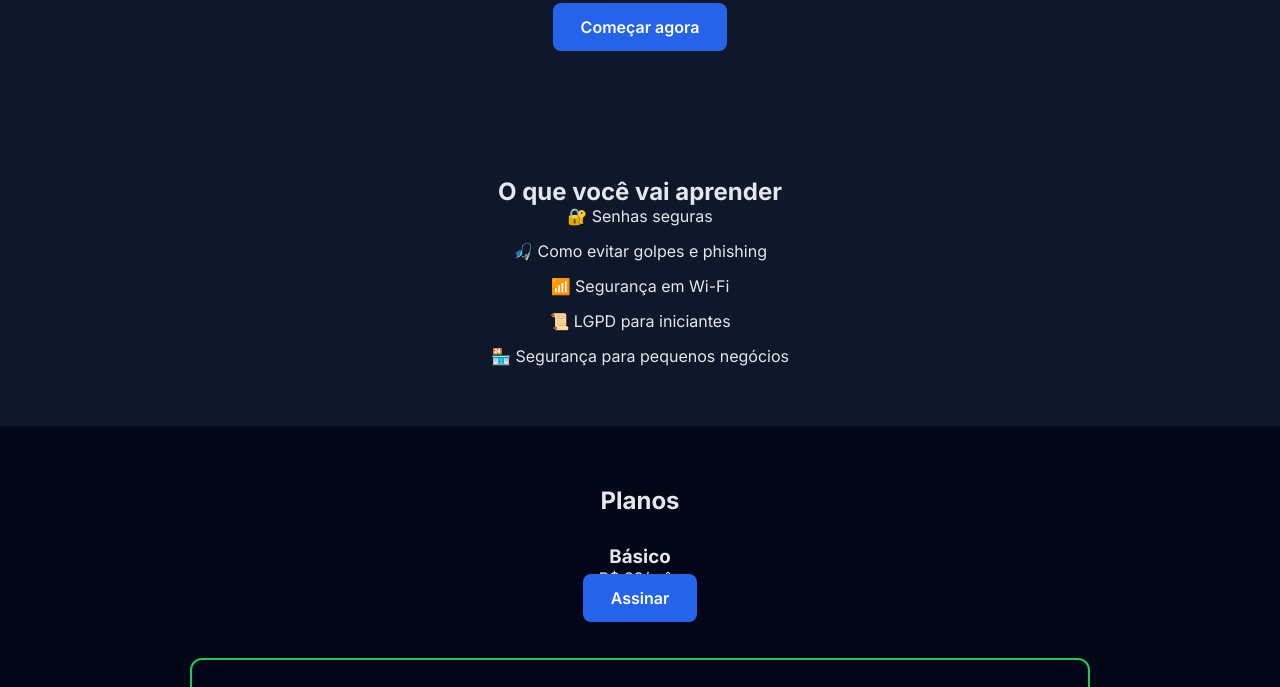
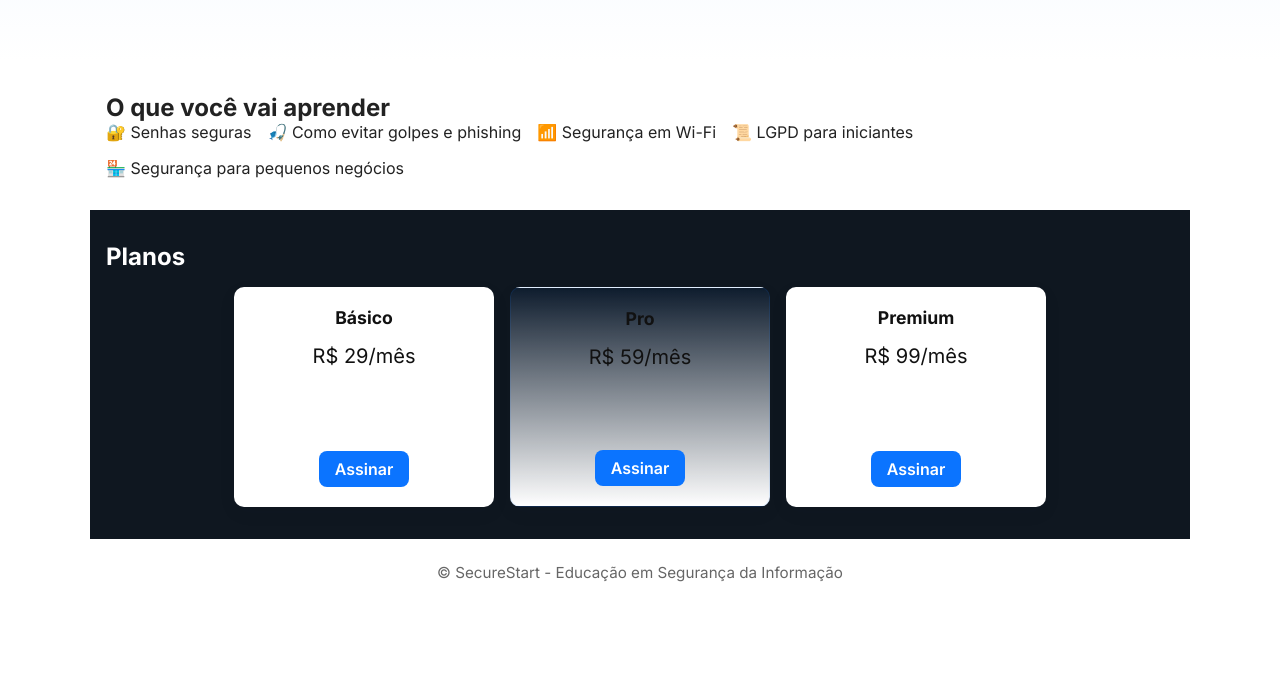
Before and after one commit to theuslock/securestart, a plain HTML site: page index.html in a window 1280 px wide. Shown: the part 186-873 px from the top of the page. After the commit the page ends 800 px from the top, so only its background shows below. Drawn offline with Linux system fonts and the light colour scheme.

Commit message:
Refactor CSS styles for improved layout and design

```diff
--- a/style.css
+++ b/style.css
@@ -1,75 +1,83 @@
-* {
-  margin: 0;
-  padding: 0;
-  box-sizing: border-box;
-  font-family: 'Inter', sans-serif;
+/* Reset / base rápido */
+* { box-sizing: border-box; margin: 0; padding: 0; }
+html, body { height: 100%; font-family: "Inter", system-ui, -apple-system, "Segoe UI", Roboto, "Helvetica Neue", Arial; color: #222; }
+
+/* Hero / header (exemplo) */
+.hero {
+  padding: 4rem 1rem;
+  text-align: center;
+  background: linear-gradient(180deg,#0b74ff10,#fff);
+}
+.hero h1 { font-size: 2rem; margin-bottom: 0.5rem; }
+.hero p { color: #444; margin-bottom: 1rem; }
+
+/* Sections */
+.section { padding: 2rem 1rem; max-width: 1100px; margin: 0 auto; }
+.section.dark { background: #0f1720; color: #fff; }
+
+/* Cards list (se aplicável) */
+.cards { list-style: none; display: flex; gap: 1rem; flex-wrap: wrap; }
+
+/* Pricing container */
+.pricing {
+  display: flex;
+  gap: 1rem;
+  justify-content: center;
+  align-items: stretch; /* garante que os cartões tenham alturas semelhantes */
+  flex-wrap: wrap;
+  margin-top: 1rem;
 }
 
-body {
-  background: #0F172A;
-  color: #E5E7EB;
+/* Cada cartão de preço */
+.price-card {
+  background: #fff;
+  color: #111;
+  border-radius: 10px;
+  padding: 1.25rem;
+  width: 260px;              /* ajuste conforme necessário */
+  box-shadow: 0 6px 18px rgba(16,24,40,0.06);
+  display: flex;
+  flex-direction: column;    /* empilha título, preço e botão */
+  align-items: center;
+  /* garante espaço mínimo para evitar sobreposição */
+  min-height: 220px;
+  position: relative;        /* só por segurança caso existam posicionamentos absolutos em outro lugar */
 }
 
-.hero {
-  text-align: center;
-  padding: 80px 20px;
+/* Destaque do cartão Pro */
+.price-card.highlight {
+  background: linear-gradient(180deg,#0b74ff10,#fff);
+  border: 1px solid rgba(11,116,255,0.12);
 }
 
-.hero h1 {
-  font-size: 2.5rem;
-  margin-bottom: 20px;
+/* Conteúdo interno */
+.price-card h3 { margin-bottom: 0.5rem; font-size: 1.1rem; }
+.price-card p {
+  font-size: 1.25rem;
+  margin: 0.5rem 0 1rem;
 }
 
-.hero p {
-  font-size: 1.2rem;
-  margin-bottom: 30px;
+/* Botão: importante - margin-top:auto empurra o botão para o fim do cartão */
+.btn {
+  display: inline-block;
+  padding: 0.5rem 1rem;
+  background: #0b74ff;
+  color: white;
+  text-decoration: none;
+  border-radius: 8px;
+  font-weight: 600;
+  transition: background .15s ease;
+  margin-top: auto; /* aqui que evita a sobreposição — botão vai sempre para baixo */
+  position: static; /* força comportamento normal caso outra regra tenha tornado absoluto */
+  z-index: auto;
 }
+.btn:hover { background: #095bd6; }
 
-.btn {
-  background: #2563EB;
-  color: #fff;
-  padding: 14px 28px;
-  border-radius: 8px;
-  text-decoration: none;
-  font-weight: 600;
+/* Footer */
+footer { text-align: center; padding: 1.5rem; font-size: 0.95rem; color: #666; }
+
+/* Responsividade */
+@media (max-width: 720px) {
+  .pricing { gap: 0.75rem; }
+  .price-card { width: 100%; min-height: 200px; }
 }
-
-.section {
-  padding: 60px 20px;
-  text-align: center;
-}
-
-.section.dark {
-  background: #020617;
-}
-
-.cards {
-  list-style: none;
-  display: grid;
-  gap: 15px;
-  max-width: 600px;
-  margin: auto;
-}
-
-.pricing {
-  display: grid;
-  gap: 20px;
-  max-width: 900px;
-  margin: auto;
-}
-
-.price-card {
-  background: #020617;
-  padding: 30px;
-  border-radius: 12px;
-}
-
-.price-card.highlight {
-  border: 2px solid #22C55E;
-}
-
-footer {
-  text-align: center;
-  padding: 30px;
-  font-size: 0.9rem;
-}
```
